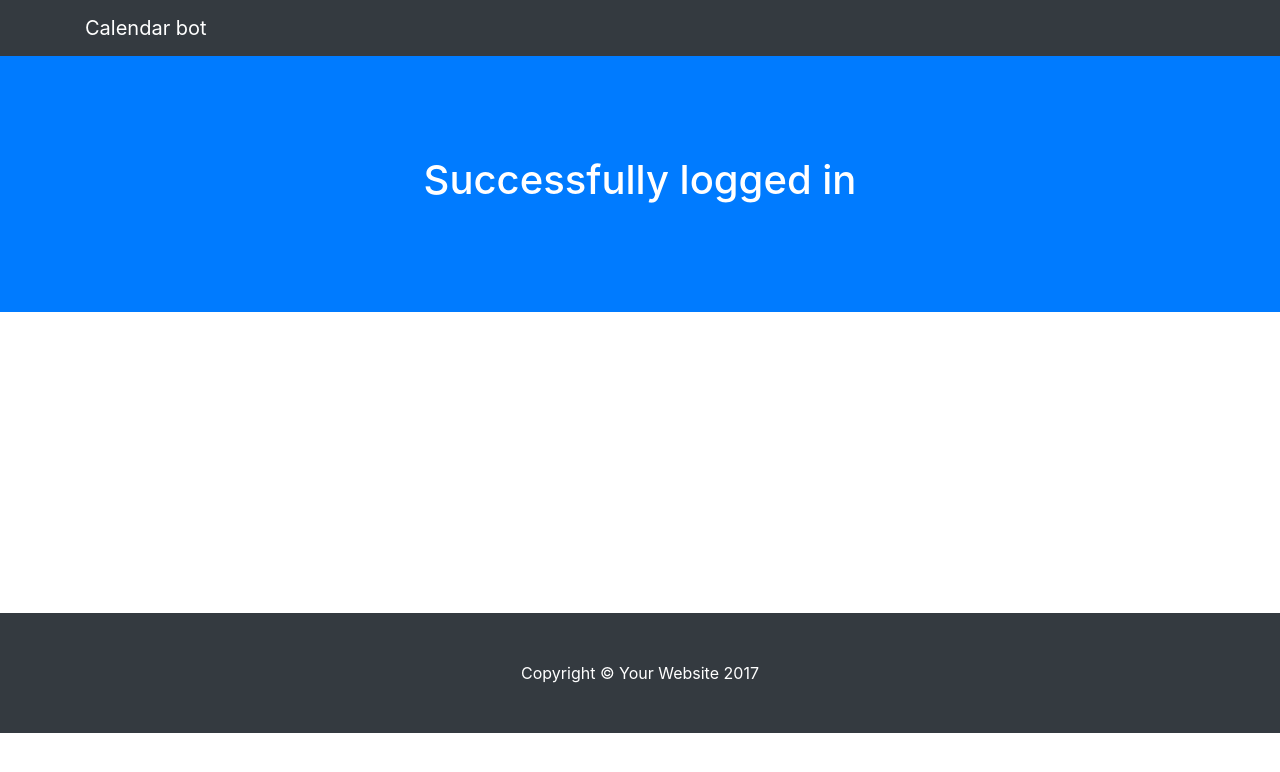
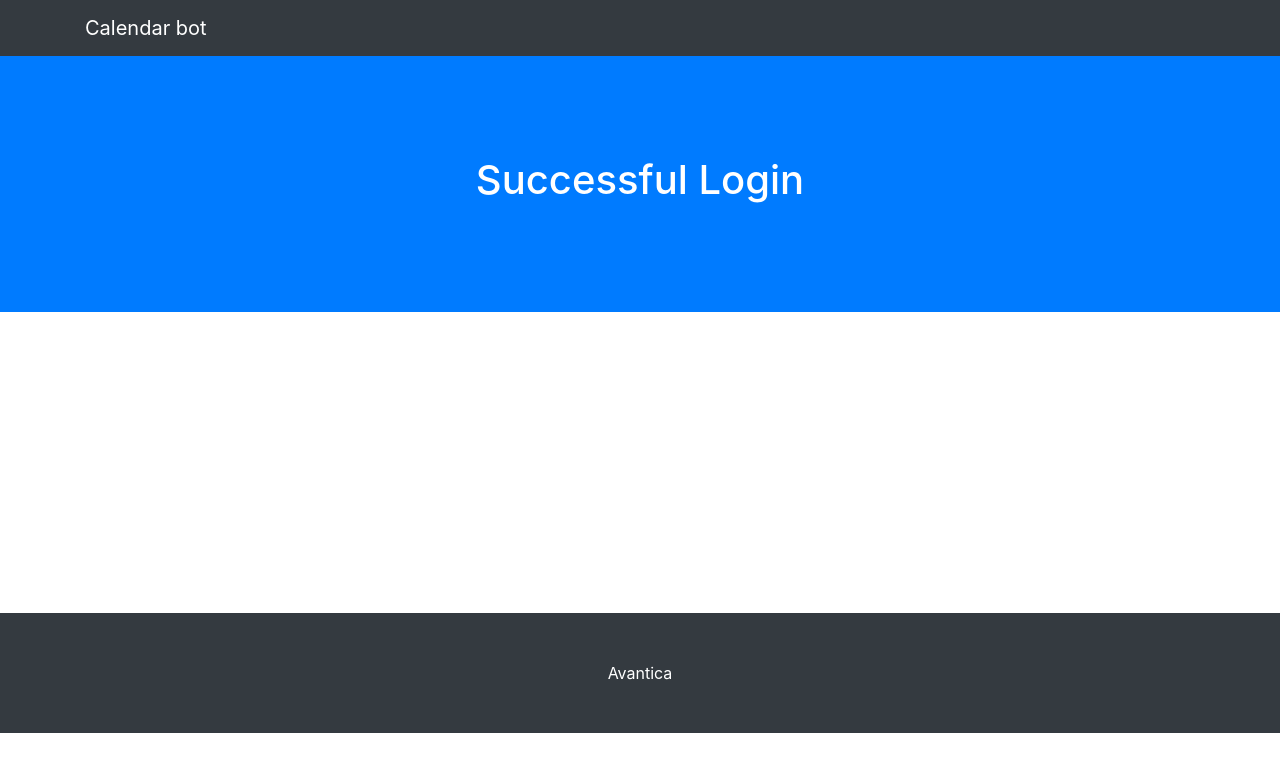
Before and after one commit to ricardoGuerreroAvantica/dialog-flow-server, a website with bundled scripts: page views/successfulLogIn.html in a window 1280 px wide. Built offline with nearby package versions, Linux system fonts and the light colour scheme.

Commit message:
fix speech 20

```diff
--- a/views/successfulLogIn.html
+++ b/views/successfulLogIn.html
@@ -8,7 +8,7 @@
     <meta name="description" content="">
     <meta name="author" content="">
 
-    <title>Scrolling Nav - Start Bootstrap Template</title>
+    <title>Successful Login</title>
 
     <!-- Bootstrap core CSS -->
     <link href="vendor/bootstrap/css/bootstrap.min.css" rel="stylesheet">
@@ -32,7 +32,7 @@
 
     <header class="bg-primary text-white">
       <div class="container text-center">
-        <h1>Successfully logged in</h1>
+        <h1>Successful Login</h1>
 
       </div>
     </header>
@@ -52,7 +52,7 @@
     <!-- Footer -->
     <footer class="py-5 bg-dark">
       <div class="container">
-        <p class="m-0 text-center text-white">Copyright &copy; Your Website 2017</p>
+        <p class="m-0 text-center text-white">Avantica</p>
       </div>
       <!-- /.container -->
     </footer>
```
